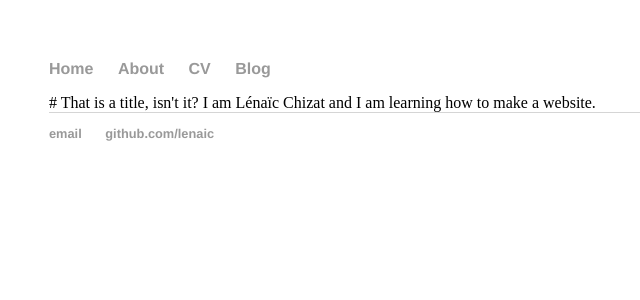
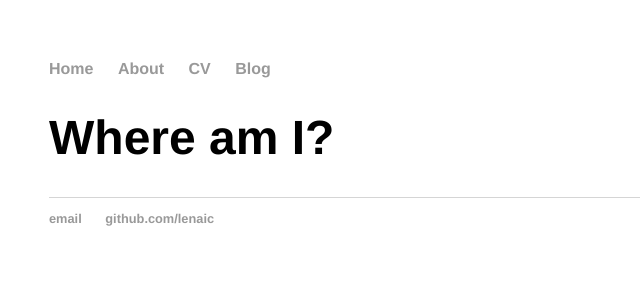
Before and after one commit to lchizat/lchizat.github.io, a Jekyll site: the page built from about/index.html, in a window 1280 px wide. Shown: the top 300 px of the page, without its empty margins (143-783 px from the left). Built offline with Jekyll 4.4.1, drawn with Linux system fonts in a browser that asks for light colours.

Commit message:
change about to html

```diff
--- a/about/index.html
+++ b/about/index.html
@@ -3,5 +3,6 @@ layout: default
 title: Lenaic Chizat
 ---
 
-# That is a title, isn't it?
-I am Lénaïc Chizat and I am learning how to make a website.
+<div class="blurb">
+	<h1>Where am I?</h1>
+</div><!-- /.blurb -->
```
